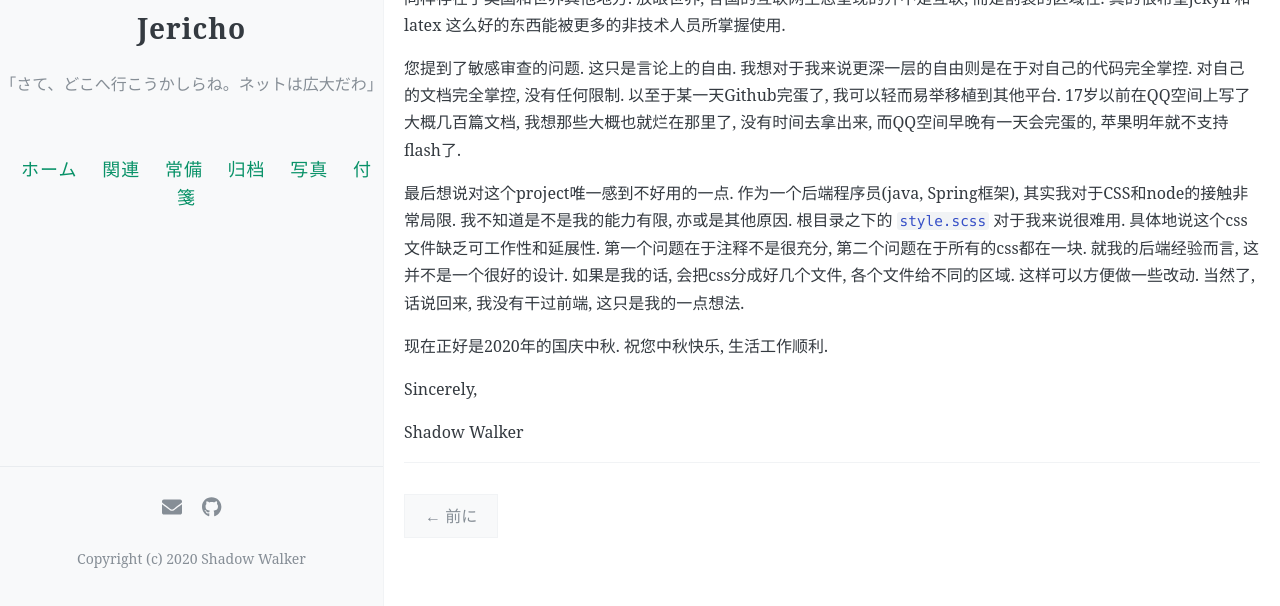
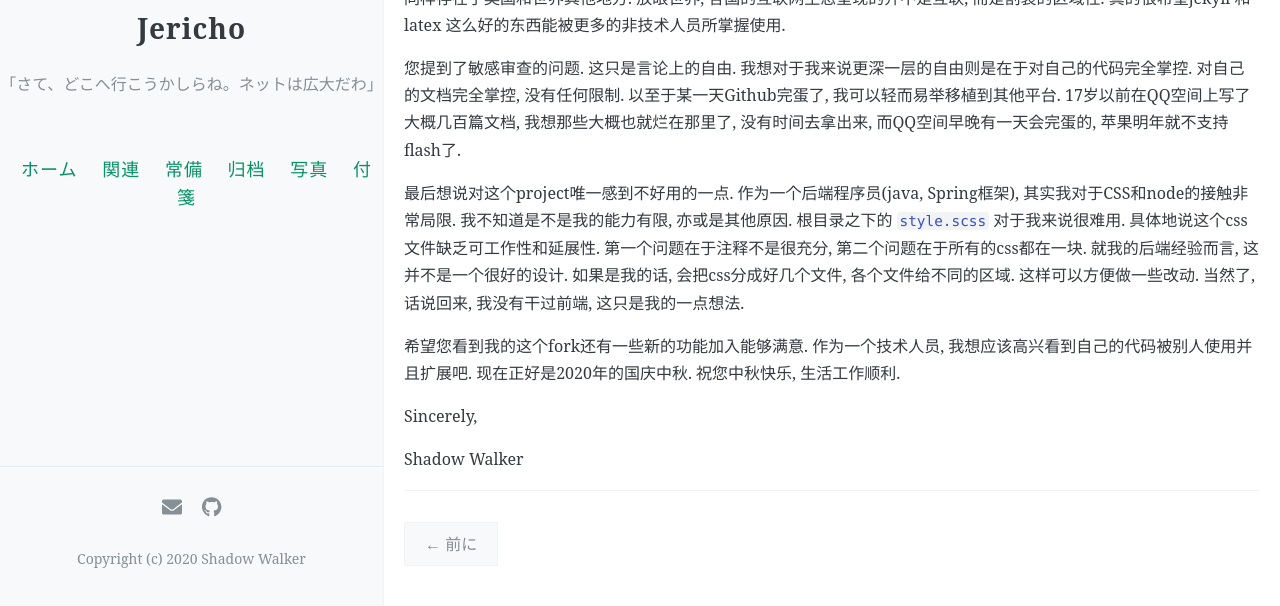
Before and after one commit to AsheBlade/ShadowArchive, a Jekyll site: the page built from _posts/2020-10-01-致敬.md, in a window 1280 px wide and 900 px high, scrolled down 663 px, cut to the strip 294-900 px from the top of the window. Built offline with Jekyll 4.4.1, drawn with Linux system fonts in a browser that asks for light colours; comment, search, counter and statistics services are not loaded; before the commit the page ends 1536 px from its top, so only the background shows below that.

Commit message:
Update 2020-10-01-致敬.md

```diff
--- a/_posts/2020-10-01-致敬.md
+++ b/_posts/2020-10-01-致敬.md
@@ -32,6 +32,7 @@ tags: [手記]
 
 最后想说对这个project唯一感到不好用的一点. 作为一个后端程序员(java, Spring框架), 其实我对于CSS和node的接触非常局限. 我不知道是不是我的能力有限, 亦或是其他原因. 根目录之下的 `style.scss` 对于我来说很难用. 具体地说这个css文件缺乏可工作性和延展性.  第一个问题在于注释不是很充分, 第二个问题在于所有的css都在一块.  就我的后端经验而言, 这并不是一个很好的设计. 如果是我的话, 会把css分成好几个文件, 各个文件给不同的区域. 这样可以方便做一些改动.  当然了, 话说回来, 我没有干过前端, 这只是我的一点想法.
 
+希望您看到我的这个fork还有一些新的功能加入能够满意. 作为一个技术人员, 我想应该高兴看到自己的代码被别人使用并且扩展吧.
 现在正好是2020年的国庆中秋. 祝您中秋快乐, 生活工作顺利.
 
 Sincerely,
```
